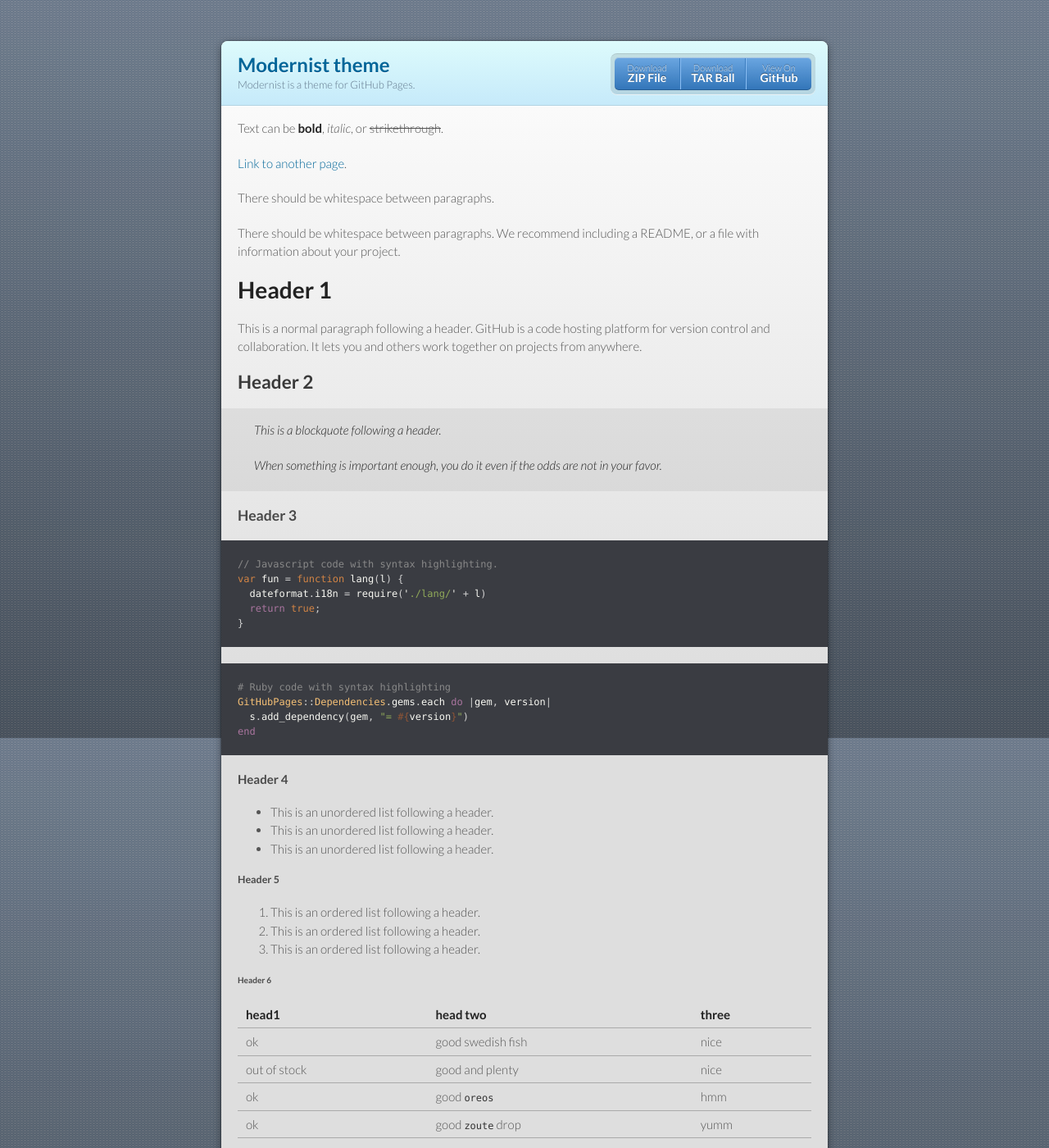
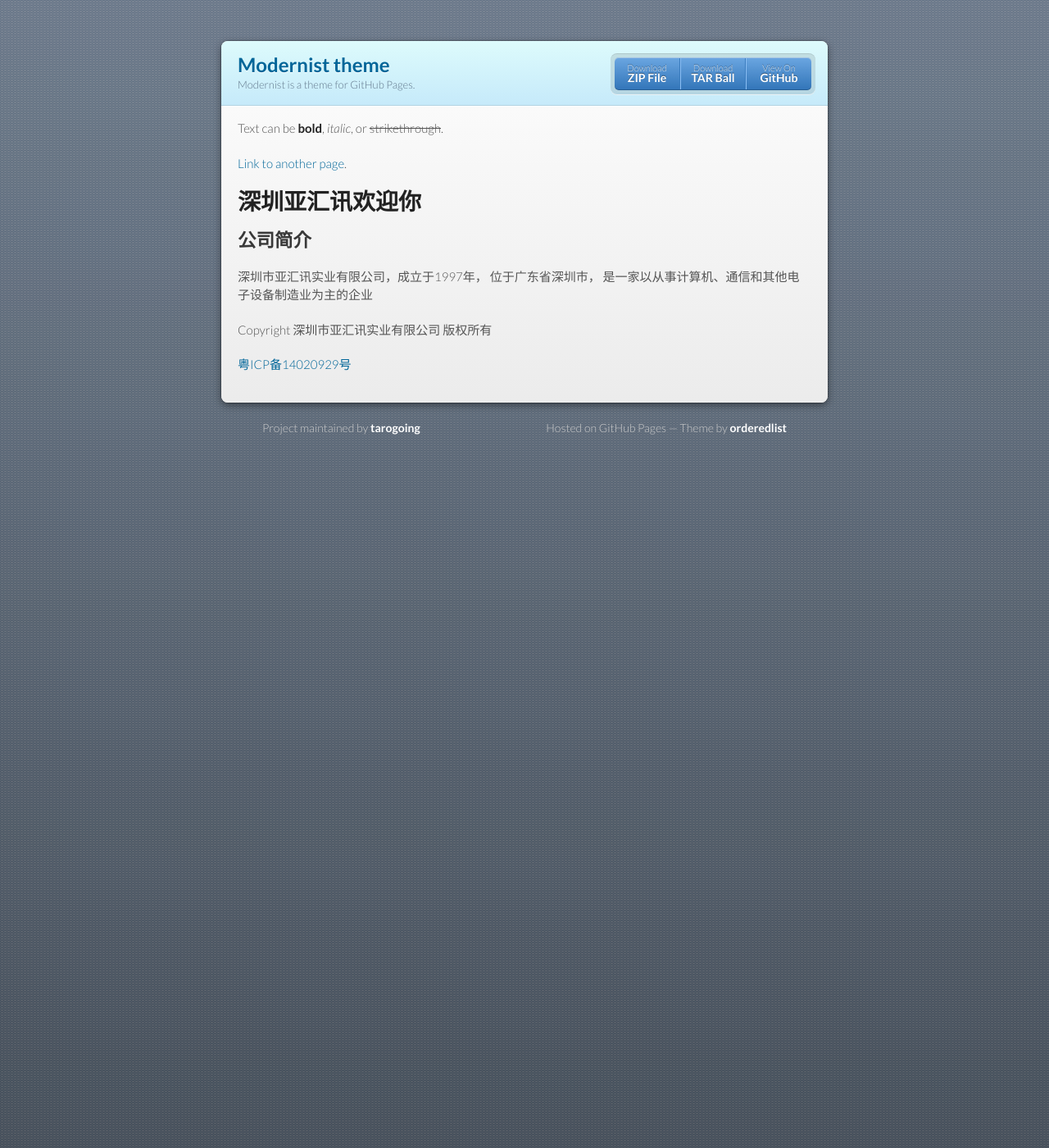
Before and after one commit to tarogoing/tpxip, a Jekyll site: the page built from index.md, in a window 1280 px wide and 1400 px high. Shown: the whole window at 82% size. Built offline with Jekyll 4.4.1, drawn with Linux system fonts in a browser that asks for light colours; some of the changed text lies outside the part shown.

Commit message:
单独更新了index.md

````diff
--- a/index.md
+++ b/index.md
@@ -6,118 +6,14 @@ Text can be **bold**, _italic_, or ~~strikethrough~~.
 
 [Link to another page](./another-page.html).
 
-There should be whitespace between paragraphs.
+# 深圳亚汇讯欢迎你
 
-There should be whitespace between paragraphs. We recommend including a README, or a file with information about your project.
+## 公司简介
 
-# Header 1
+深圳市亚汇讯实业有限公司，成立于1997年，
+位于广东省深圳市，
+是一家以从事计算机、通信和其他电子设备制造业为主的企业
 
-This is a normal paragraph following a header. GitHub is a code hosting platform for version control and collaboration. It lets you and others work together on projects from anywhere.
+Copyright 深圳市亚汇讯实业有限公司 版权所有
 
-## Header 2
-
-> This is a blockquote following a header.
->
-> When something is important enough, you do it even if the odds are not in your favor.
-
-### Header 3
-
-```js
-// Javascript code with syntax highlighting.
-var fun = function lang(l) {
-  dateformat.i18n = require('./lang/' + l)
-  return true;
-}
-```
-
-```ruby
-# Ruby code with syntax highlighting
-GitHubPages::Dependencies.gems.each do |gem, version|
-  s.add_dependency(gem, "= #{version}")
-end
-```
-
-#### Header 4
-
-*   This is an unordered list following a header.
-*   This is an unordered list following a header.
-*   This is an unordered list following a header.
-
-##### Header 5
-
-1.  This is an ordered list following a header.
-2.  This is an ordered list following a header.
-3.  This is an ordered list following a header.
-
-###### Header 6
-
-| head1        | head two          | three |
-|:-------------|:------------------|:------|
-| ok           | good swedish fish | nice  |
-| out of stock | good and plenty   | nice  |
-| ok           | good `oreos`      | hmm   |
-| ok           | good `zoute` drop | yumm  |
-
-### There's a horizontal rule below this.
-
-* * *
-
-### Here is an unordered list:
-
-*   Item foo
-*   Item bar
-*   Item baz
-*   Item zip
-
-### And an ordered list:
-
-1.  Item one
-1.  Item two
-1.  Item three
-1.  Item four
-
-### And a nested list:
-
-- level 1 item
-  - level 2 item
-  - level 2 item
-    - level 3 item
-    - level 3 item
-- level 1 item
-  - level 2 item
-  - level 2 item
-  - level 2 item
-- level 1 item
-  - level 2 item
-  - level 2 item
-- level 1 item
-
-### Small image
-
-![Octocat](https://github.githubassets.com/images/icons/emoji/octocat.png)
-
-### Large image
-
-![Branching](https://guides.github.com/activities/hello-world/branching.png)
-
-
-### Definition lists can be used with HTML syntax.
-
-<dl>
-<dt>Name</dt>
-<dd>Godzilla</dd>
-<dt>Born</dt>
-<dd>1952</dd>
-<dt>Birthplace</dt>
-<dd>Japan</dd>
-<dt>Color</dt>
-<dd>Green</dd>
-</dl>
-
-```
-Long, single-line code blocks should not wrap. They should horizontally scroll if they are too long. This line should be long enough to demonstrate this.
-```
-
-```
-The final element.
-```
+ [粤ICP备14020929号](https://beian.miit.gov.cn)
````
